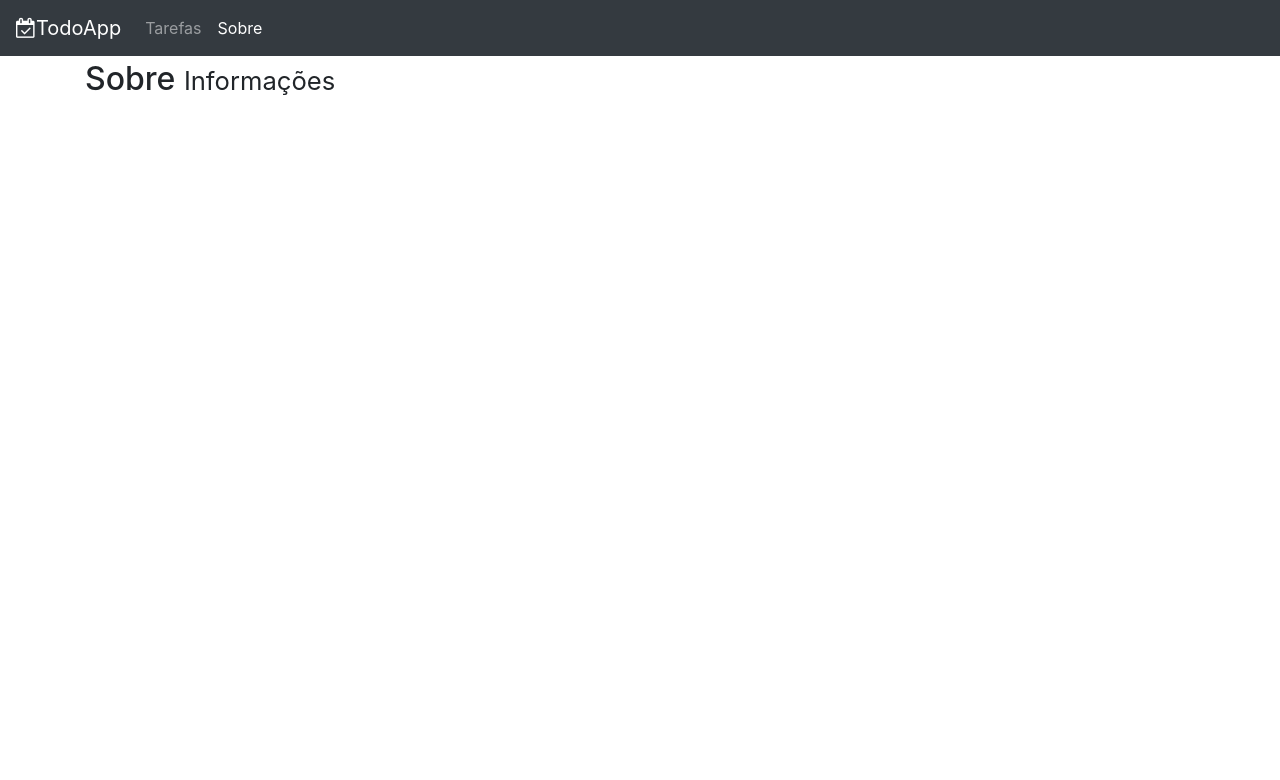
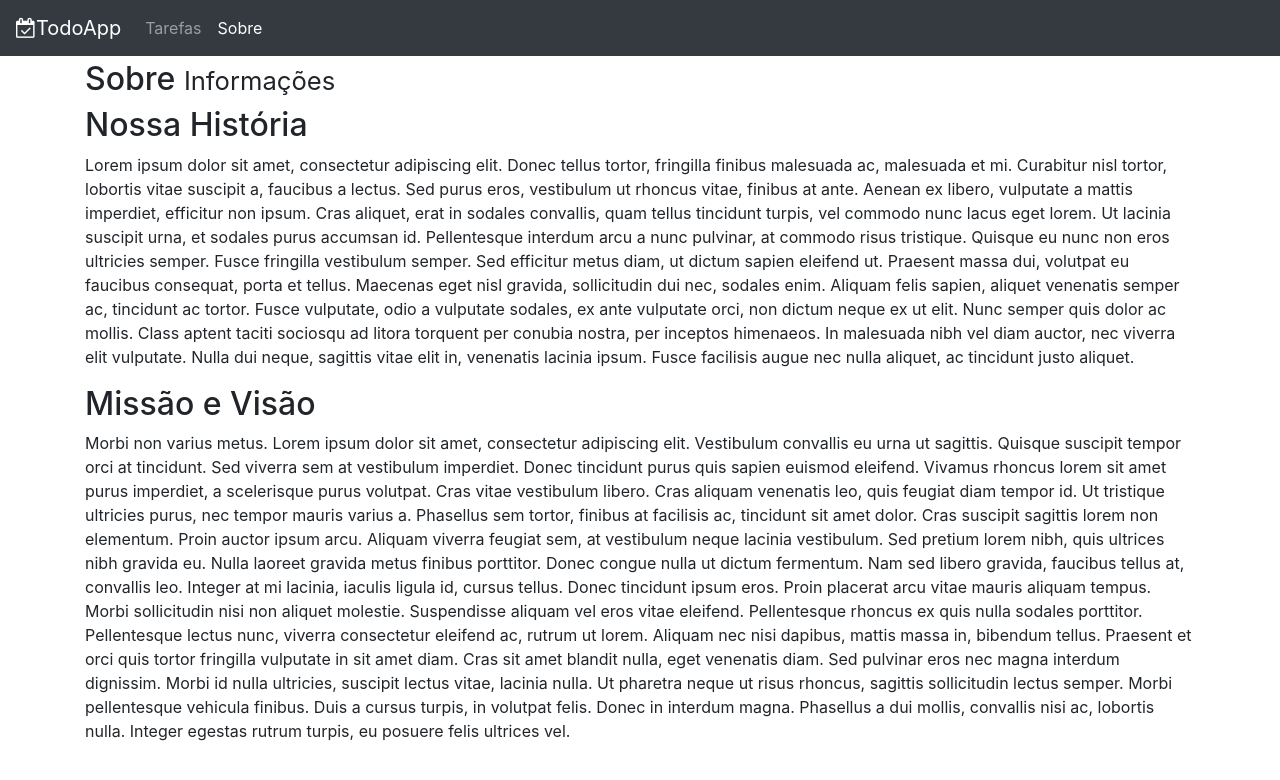
Before and after one commit to haoni/react-todo-app, a React (Create React App) app: page /about in a window 1280 px wide. Shown: the top 780 px of the page. Built offline with nearby package versions, Linux system fonts and the light colour scheme.

Commit message:
Adicionado mais controles

```diff
--- a/src/about/about.js
+++ b/src/about/about.js
@@ -5,7 +5,20 @@ class About extends Component {
 
     render(){
         return (
-           <PageHeader name="Sobre" small="Informações" />
+            <div>
+                <PageHeader name="Sobre" small="Informações" />
+                <h2>Nossa História</h2>
+                <p>
+                        Lorem ipsum dolor sit amet, consectetur adipiscing elit. Donec tellus tortor, fringilla finibus malesuada ac, malesuada et mi. Curabitur nisl tortor, lobortis vitae suscipit a, faucibus a lectus. Sed purus eros, vestibulum ut rhoncus vitae, finibus at ante. Aenean ex libero, vulputate a mattis imperdiet, efficitur non ipsum. Cras aliquet, erat in sodales convallis, quam tellus tincidunt turpis, vel commodo nunc lacus eget lorem. Ut lacinia suscipit urna, et sodales purus accumsan id. Pellentesque interdum arcu a nunc pulvinar, at commodo risus tristique. Quisque eu nunc non eros ultricies semper. Fusce fringilla vestibulum semper. Sed efficitur metus diam, ut dictum sapien eleifend ut.
+                        Praesent massa dui, volutpat eu faucibus consequat, porta et tellus. Maecenas eget nisl gravida, sollicitudin dui nec, sodales enim. Aliquam felis sapien, aliquet venenatis semper ac, tincidunt ac tortor. Fusce vulputate, odio a vulputate sodales, ex ante vulputate orci, non dictum neque ex ut elit. Nunc semper quis dolor ac mollis. Class aptent taciti sociosqu ad litora torquent per conubia nostra, per inceptos himenaeos. In malesuada nibh vel diam auctor, nec viverra elit vulputate. Nulla dui neque, sagittis vitae elit in, venenatis lacinia ipsum. Fusce facilisis augue nec nulla aliquet, ac tincidunt justo aliquet.
+                </p>
+                <h2>Missão e Visão</h2>
+                <p>
+                        Morbi non varius metus. Lorem ipsum dolor sit amet, consectetur adipiscing elit. Vestibulum convallis eu urna ut sagittis. Quisque suscipit tempor orci at tincidunt. Sed viverra sem at vestibulum imperdiet. Donec tincidunt purus quis sapien euismod eleifend. Vivamus rhoncus lorem sit amet purus imperdiet, a scelerisque purus volutpat. Cras vitae vestibulum libero. Cras aliquam venenatis leo, quis feugiat diam tempor id. Ut tristique ultricies purus, nec tempor mauris varius a. Phasellus sem tortor, finibus at facilisis ac, tincidunt sit amet dolor. Cras suscipit sagittis lorem non elementum. Proin auctor ipsum arcu. Aliquam viverra feugiat sem, at vestibulum neque lacinia vestibulum. Sed pretium lorem nibh, quis ultrices nibh gravida eu. Nulla laoreet gravida metus finibus porttitor.
+                        Donec congue nulla ut dictum fermentum. Nam sed libero gravida, faucibus tellus at, convallis leo. Integer at mi lacinia, iaculis ligula id, cursus tellus. Donec tincidunt ipsum eros. Proin placerat arcu vitae mauris aliquam tempus. Morbi sollicitudin nisi non aliquet molestie. Suspendisse aliquam vel eros vitae eleifend. Pellentesque rhoncus ex quis nulla sodales porttitor.
+                        Pellentesque lectus nunc, viverra consectetur eleifend ac, rutrum ut lorem. Aliquam nec nisi dapibus, mattis massa in, bibendum tellus. Praesent et orci quis tortor fringilla vulputate in sit amet diam. Cras sit amet blandit nulla, eget venenatis diam. Sed pulvinar eros nec magna interdum dignissim. Morbi id nulla ultricies, suscipit lectus vitae, lacinia nulla. Ut pharetra neque ut risus rhoncus, sagittis sollicitudin lectus semper. Morbi pellentesque vehicula finibus. Duis a cursus turpis, in volutpat felis. Donec in interdum magna. Phasellus a dui mollis, convallis nisi ac, lobortis nulla. Integer egestas rutrum turpis, eu posuere felis ultrices vel.
+                </p>
+            </div>
         );
     }
 }
--- a/src/todo/todo.js
+++ b/src/todo/todo.js
@@ -1,11 +1,17 @@
 import React, {Component} from 'react'
 import PageHeader from '../template/pageHeader'
+import TodoForm from './todoForm'
+import TodoList from './todoList'
 
  class Todo extends Component {
 
      render(){
          return (
-           <PageHeader name="Tarefas" small="Cadastro" />
+            <div>
+                <PageHeader name="Tarefas" small="Cadastro" />
+                <TodoForm />
+                <TodoList />
+            </div>
          );
      }
  }
--- /dev/null
+++ b/src/todo/todoForm.js
@@ -0,0 +1,18 @@
+import React from 'react'
+
+class TodoForm extends React.Component {
+
+    constructor(props){
+        super(props)
+    }
+
+    render(){
+        return (
+            <div>
+                Todo Form.
+            </div>
+        )
+    }
+}
+
+export default TodoForm
--- /dev/null
+++ b/src/todo/todoList.js
@@ -0,0 +1,15 @@
+import React from 'react'
+
+class TodoList extends React.Component{
+
+    render(){
+        return(
+            <div>
+                <h2>Lista de tarefas!</h2>
+            </div>
+        );
+    }
+
+}
+
+export default TodoList
```
